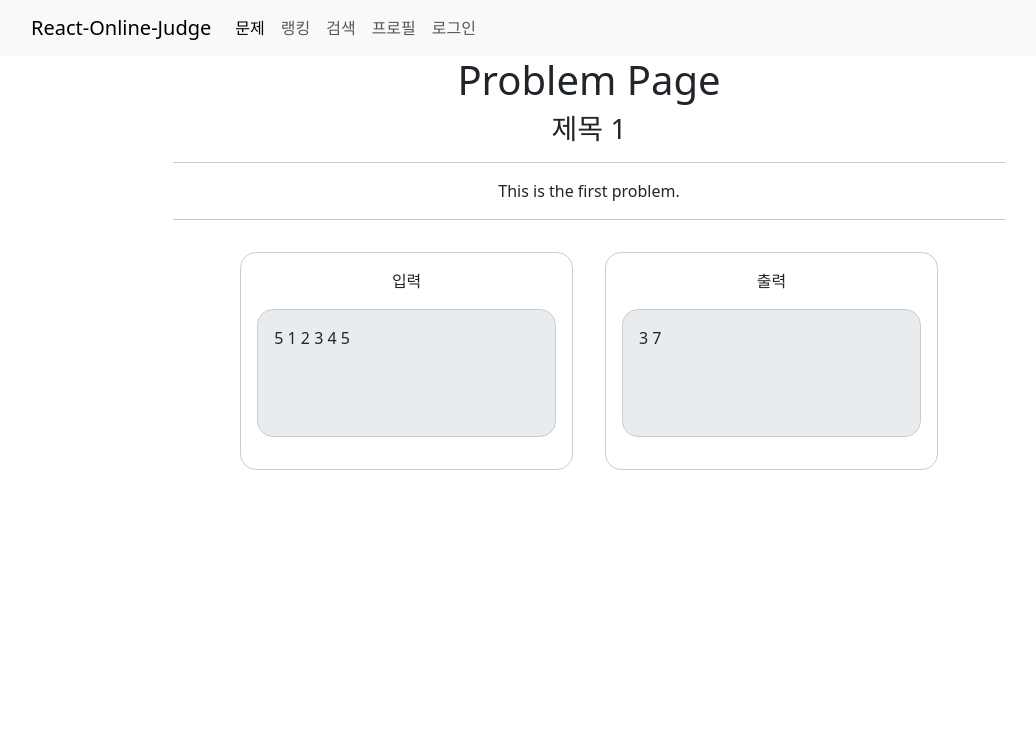
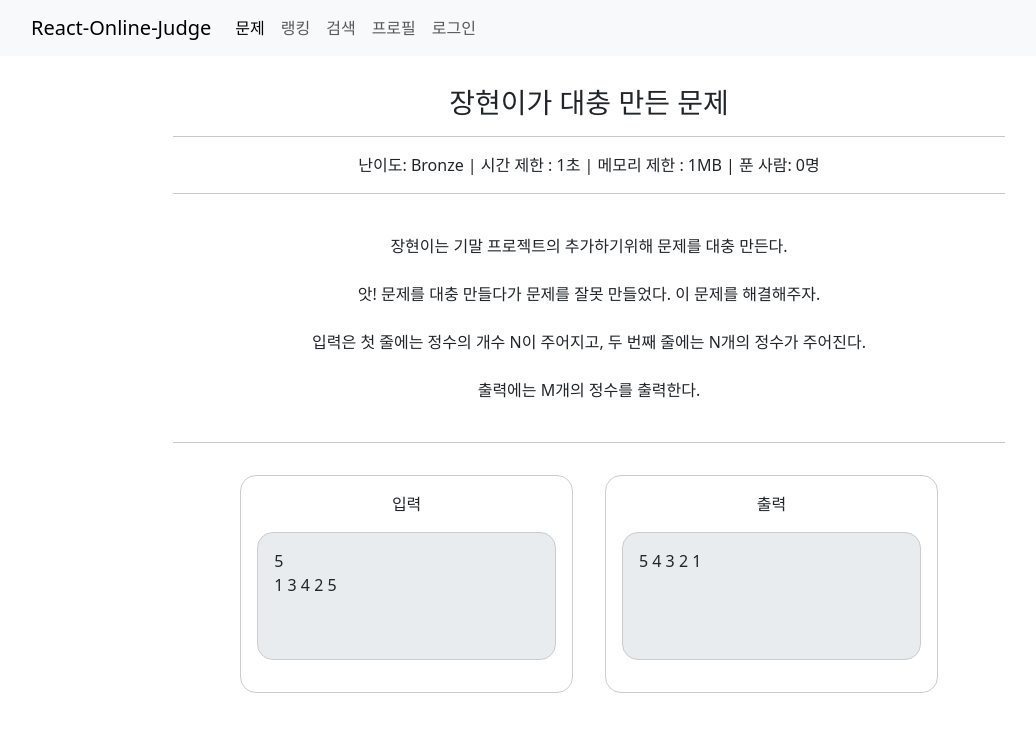
Before and after one commit to ccmuk58/2023_2_Script, a React (Create React App) app in the folder react-online-judge/: page /problem/1 in a window 1280 px wide. Shown: the top 732 px of the page, without its empty margins (51-1087 px from the left). Built offline with nearby package versions, Linux system fonts and the light colour scheme.

Commit message:
Update: Problem Component

```diff
--- a/react-online-judge/src/App.css
+++ b/react-online-judge/src/App.css
@@ -10,11 +10,18 @@
 	align-items: center;
 	height: 100vh;
 	margin: 0;
+	padding-top: 30px;
+	white-space: pre-line;
 }
 .content-item {
 	width: 65%;
 }
+.examples{
+	display: flex;
+	flex-wrap: wrap;
+	justify-content: center;
 
+}
 .example {
 	display: inline-block;
 	width: 40%;
--- a/react-online-judge/src/components/Problem.js
+++ b/react-online-judge/src/components/Problem.js
@@ -4,7 +4,6 @@ const Problem = () => {
 
 	return (
 		<>
-			<h1 className="content-item">Problem Page</h1>
 			<Outlet />
 		</>
 	)
--- a/react-online-judge/src/components/ProblemItem.js
+++ b/react-online-judge/src/components/ProblemItem.js
@@ -8,14 +8,17 @@ const ProblemItem = () => {
 	if (!problem) {
 		return <span>undefined</span>
 	}
-	const { title, description, difficult, input, output } = problem;
+	const { title, description, difficulty, input, output } = problem;
 	return (
 		<div className="content-item">
 			<h3>{title}</h3>
 			<hr />
+			난이도: {difficulty} | 시간 제한 : 1초 | 메모리 제한 : 1MB | 푼 사람: 0명
+			<hr />
 			<p>{description}</p>
 			<hr />
 
+			<div className="examples">
 				<div className="example">
 					<p>입력</p>
 					<p className="IO">{input}</p>
@@ -25,6 +28,8 @@ const ProblemItem = () => {
 					<p className="IO">{output}</p>
 				</div>
 			</div>
+
+		</div>
 	);
 }
 export default ProblemItem;
--- a/react-online-judge/src/data/problemData.js
+++ b/react-online-judge/src/data/problemData.js
@@ -1,18 +1,23 @@
 const problemData = {
 	'1': {
-		title: '제목 1',
-		description: 'This is the first problem.',
+		title: '장현이가 대충 만든 문제',
+		description: `
+		장현이는 기말 프로젝트의 추가하기위해 문제를 대충 만든다.\n
+		앗! 문제를 대충 만들다가 문제를 잘못 만들었다. 이 문제를 해결해주자.\n
+		입력은 첫 줄에는 정수의 개수 N이 주어지고, 두 번째 줄에는 N개의 정수가 주어진다.\n
+		출력에는 M개의 정수를 출력한다.\n
+		`,
 		difficulty: 'Bronze',
-		input: "5\n1 2 3 4 5",
-		output: '3 7',
+		input: "5\n1 3 4 2 5",
+		output: '5 4 3 2 1',
 		solved: false,
 	},
 	'2': {
 		title: '제목 2',
 		description: 'This is the second problem.',
 		difficulty: 'Silver',
-		input: '5\n1 2 3 4 5',
-		output: '3 7',
+		input: '2\n9 7',
+		output: '1 1 1\n2 2 2\n3 3 3',
 		solved: false,
 	},
 	'3': {
```
Lines whose indentation alone changed are shown as unchanged.
